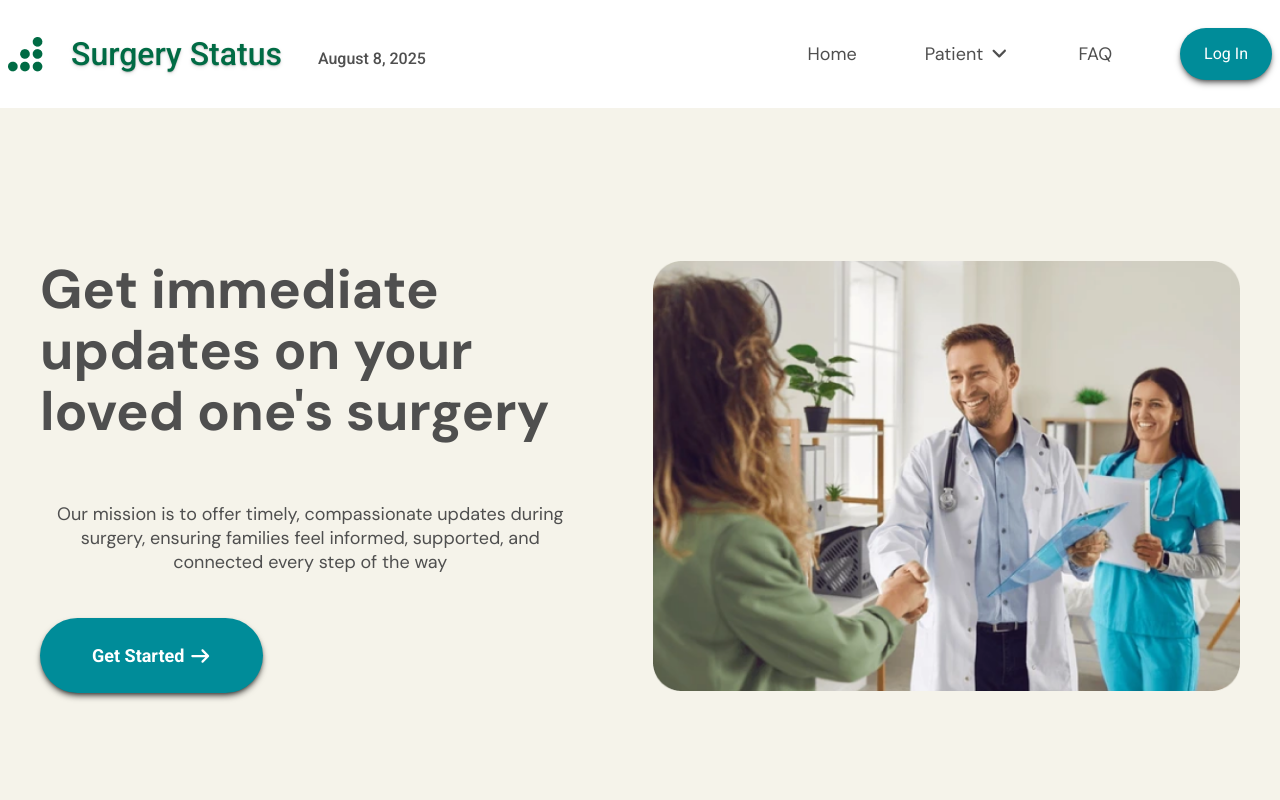
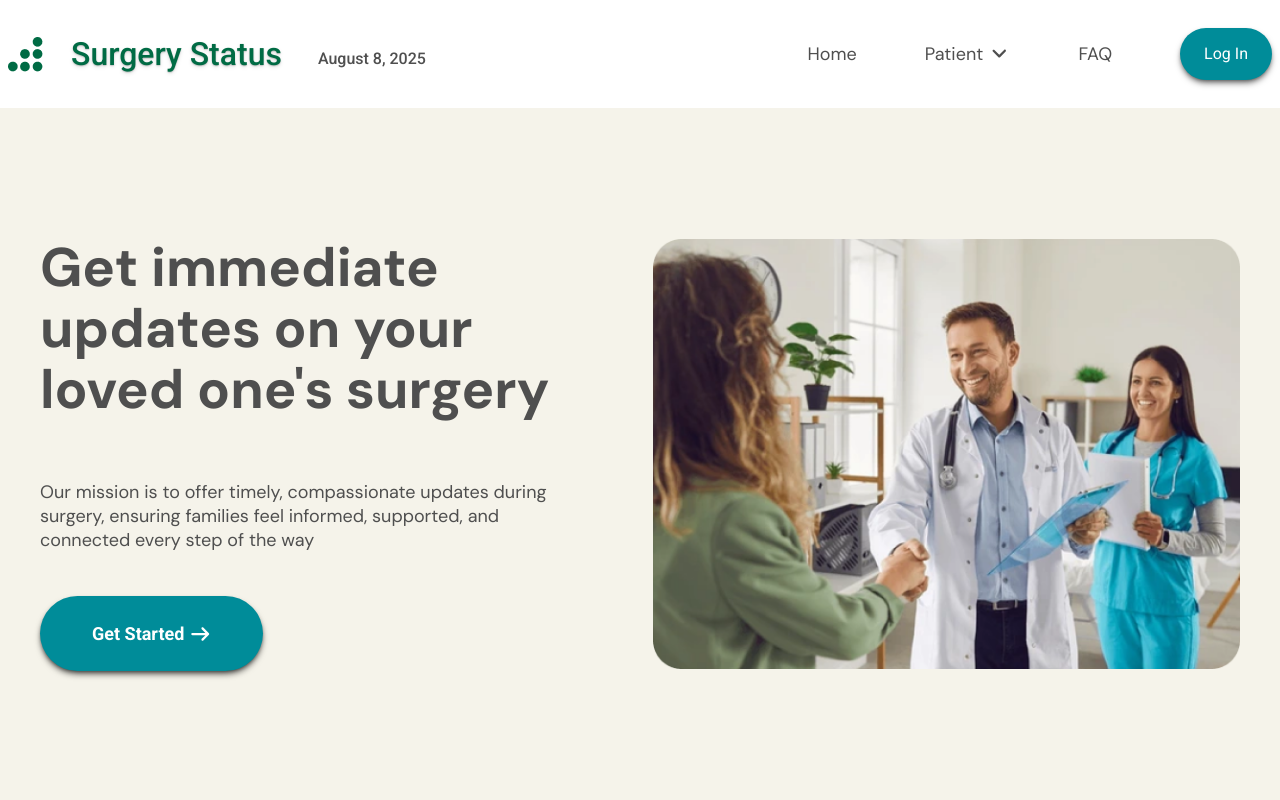
Before and after one commit to chingu-voyages/V56-tier2-team-25, a React (Vite) app: page / in a window 1280 px wide. Shown: the top 800 px of the page. Built offline with nearby package versions, Linux system fonts and the light colour scheme; the HTML template or start-up script is replaced by a standard one.

Commit message:
homepage update

```diff
--- a/src/App.jsx
+++ b/src/App.jsx
@@ -30,13 +30,13 @@ function Home() {
     <div>
       <div className="min-h-screen w-full flex flex-col">
         <Header />
-        <div className="flex flex-1 flex-col items-center pt-11 justify-start md:justify-center text-center bg-[#F5F3EA]">
+        <div className="flex flex-1 flex-col items-center pt-11 lg:pt-0 justify-start md:justify-center text-center md:text-left bg-[#F5F3EA]">
           <div className="container flex flex-col lg:flex-row justify-center items-center mx-auto lg:px-10 px-8 lg:gap-18">
             <div className="flex items-center justify-center mb-6 lg:mb-0 order-0 lg:order-2">
               <img src={homeImg} className="w-auto object-contain" />
             </div>
             <div className="flex flex-col justify-center w-full lg:w-[47%] lg:space-y-11">
-              <h1 className="lg:text-[3.4rem] text-[1.25rem] font-semibold text-center lg:text-left lg:font-bold pb-[1rem] text-[#4F4F4F] dm-sans lg:leading-[1.125]">
+              <h1 className="lg:text-[3.4rem] text-[1.25rem] font-semibold lg:font-bold pb-[1rem] text-[#4F4F4F] dm-sans lg:leading-[1.125]">
                 Get immediate updates on your loved one's surgery
               </h1>
               <p className="text-sm lg:text-[1.125rem] leading-6 lg:leading dm-sans text-[#4F4F4F]">
```
